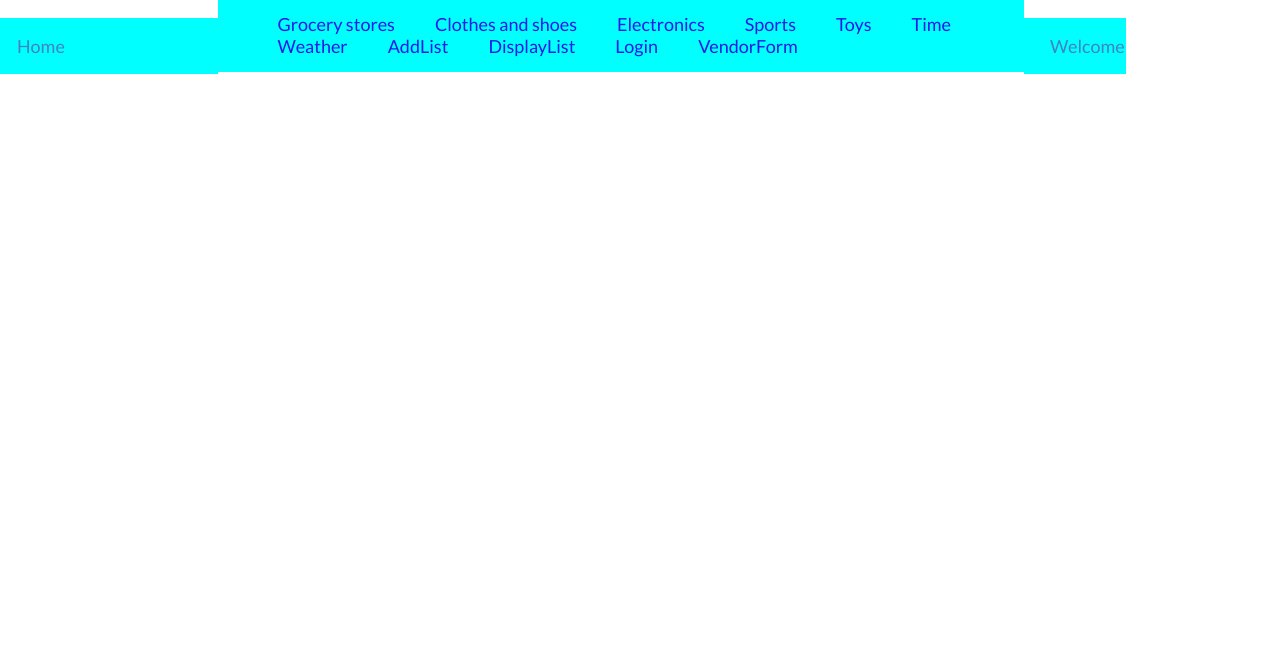
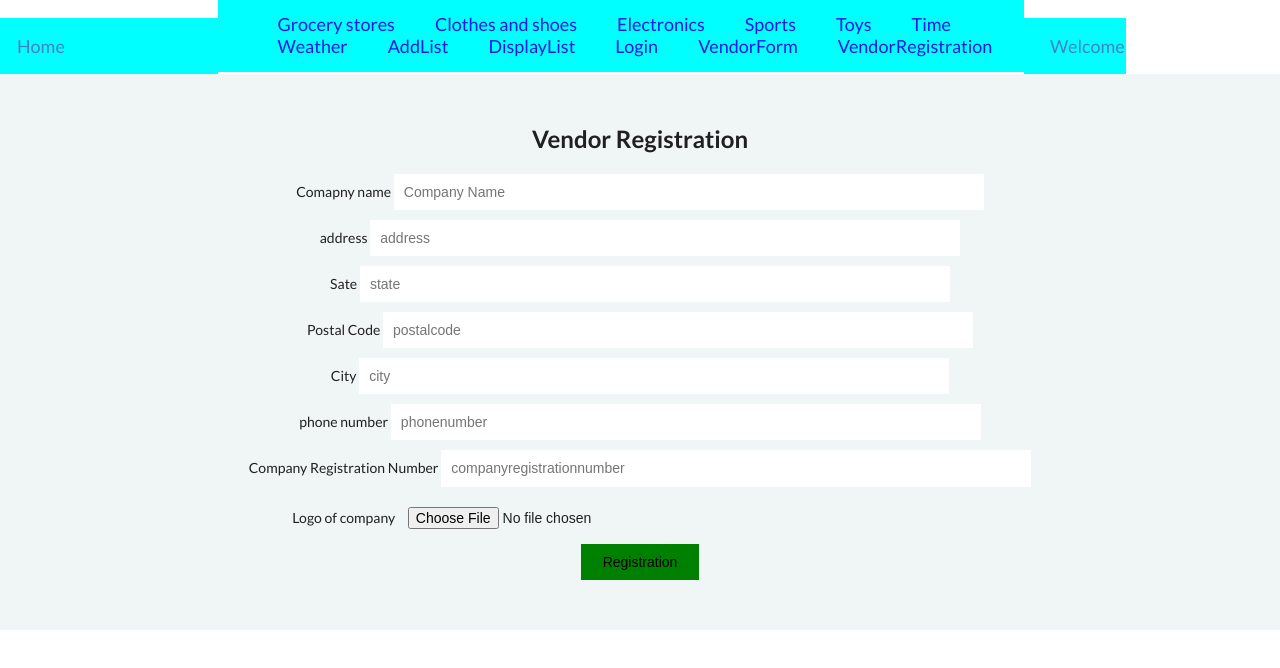
Before and after one commit to goldenvis/MiniMart, a React (Create React App) app in the folder frontend/: page /vendorregistration in a window 1280 px wide. Shown: the top 668 px of the page. Built offline with nearby package versions, Linux system fonts and the light colour scheme.

Commit message:
Adding vendorregister component
W added vendor registration form. I found some bugs in it.

```diff
--- a/frontend/src/components/App.js
+++ b/frontend/src/components/App.js
@@ -14,6 +14,7 @@ import AddList from "./AddList";
 import DisplayList from "./DisplayList";
 import Login from "./Login";
 import VendorForm from "./vendorform";
+import VendorRegistration from "./vendorregistration";
 
 //import UserDashBoard from "./UserDashBoard";
 
@@ -64,6 +65,7 @@ function App() {
         <Route path='/displaylist' component={DisplayList} />
         <Route path='/login' component={Login} />
         <Route path='/vendorform' component={VendorForm} />
+        <Route path='/vendorregistration' component={VendorRegistration} />
 
 
       </Switch>
--- a/frontend/src/components/Navbar.js
+++ b/frontend/src/components/Navbar.js
@@ -43,6 +43,11 @@ const Navbar= () =>{
     <li>
       <Link to="/vendorform">VendorForm</Link>
     </li>
+
+    <li>
+      <Link to="/vendorregistration">VendorRegistration</Link>
+    </li>
+
 		</ul>
 
   </div>
--- /dev/null
+++ b/frontend/src/components/vendorregistration.js
@@ -0,0 +1,170 @@
+import React, { Component } from "react";
+import axios from 'axios';
+import { v4 as uuidv4 } from 'uuid';
+import "./App.css";
+
+class VendorRegistration extends Component {
+
+    state = {
+        companyname: '',
+        vendorId: '',
+        postalcode: '',
+        state: '',
+        city: '',
+        address: '',
+        line1: '',
+        phonenumber: Number,
+        companyregistrationnumber: '',
+        filename: '',
+
+    }
+
+    handleChange = (event) => {
+        this.setState({
+            companyname: document.getElementById('companyname').value,
+            vendorId: document.getElementById('vendorId').value,
+            address: document.getElementById('address').value,
+            postalcode: document.getElementById('postalcode').value,
+            state: document.getElementById('state').value,
+            city: document.getElementById('city').value,
+            phonenumber: document.getElementById('phonenumber').value,
+            companyregistrationnumber: document.getElementById('companyregistrationnumber').value,
+
+        })
+    }
+
+    fileSelectedHandler = (event) => {
+        let file = event.target.files[0].name;
+        this.setState({
+            selectedFile: event.target.files[0],
+            filename: document.getElementById('file').value
+        })
+        console.log(file);
+    }
+
+    fileUploadHandler = (event) => {
+
+        event.preventDefault();
+
+        let formData = new FormData();
+
+        formData.append('companyname', this.state.companyname);
+        formData.append('vendorId', this.state.vendorId);
+
+        formData.append('address', this.state.address);
+
+        formData.append('postalcode', this.state.postalcode);
+        formData.append('state', this.state.state);
+
+        formData.append('city', this.state.city);
+        formData.append('state', this.state.state);
+
+        formData.append('phonenumber', this.state.phonenumber);
+
+        formData.append('companyregistrationnumber', this.state.companyregistrationnumber);
+        formData.append('filename', this.state.filename);
+        formData.append('file', this.state.selectedFile);
+        console.log(formData);
+        console.log(this.state.name);
+        console.log(this.state.startdate);
+
+        const config = {
+            headers: { 'content-type': 'multipart/form-data' }
+        }
+
+        axios.post("http://localhost:5000", formData, config)
+        .then (res => {
+            console.log(res.data);
+            console.log(this.state.filename);
+            console.log(formData);
+        })
+    }
+
+    render () {
+        return (
+            <div className="formDiv">
+                <h2>Vendor Registration</h2>
+                <form encType="multipart/form">
+                <label>Comapny name </label>
+                    <input
+                        type="text"
+                        name="companyname"
+                        id="companyname"
+                        placeholder="Company Name"
+                        onChange={this.handleChange}
+                    />
+                    <br/>
+                    <label>address </label>
+                    <input
+                        type="text"
+                        name="address"
+                        id="address"
+                        placeholder="address"
+                        onChange={this.handleChange}
+                    />
+                    <br/>
+                    <label>Sate </label>
+                    <input
+                        type="text"
+                        name="state"
+                        id="state"
+                        placeholder="state"
+                        onChange={this.handleChange}
+                    />
+                    <br/>
+                    <label>Postal Code </label>
+                    <input
+                        type="text"
+                        name="postalcode"
+                        id="postalcode"
+                        placeholder="postalcode"
+                        onChange={this.handleChange}
+                    />
+
+                    <br/>
+                    <label>City </label>
+                    <input
+                        type="text"
+                        name="city"
+                        id="city"
+                        placeholder="city"
+                        onChange={this.handleChange}
+                    />
+
+                    <br/>
+        <label>phone number </label>
+                    <input
+                        type="number"
+                        name="phonenumber"
+                        id="phonenumber"
+                        placeholder="phonenumber"
+                        onChange={this.handleChange}
+                    />
+
+                    <br/>
+                    <label>Company Registration Number </label>
+                    <input
+                        type="number"
+                        name="companyregistrationnumber"
+                        id="companyregistrationnumber"
+                        placeholder="companyregistrationnumber"
+                        onChange={this.handleChange}
+                    />
+
+                    <br/>
+                    <label>Logo of company </label>
+                    <input
+                        type="file"
+                        name="file"
+                        id="file"
+                        placeholder="Upload your file"
+                        onChange={this.fileSelectedHandler}
+                    />
+                    <br/>
+                    <button className="submitBtn" type="submit" onClick={this.fileUploadHandler}>Registration</button>
+                </form>
+            </div>
+        )
+    }
+}
+export default VendorRegistration;
```
Also changed, not shown: 1 other file (tests, documents, lock files or other folders).
